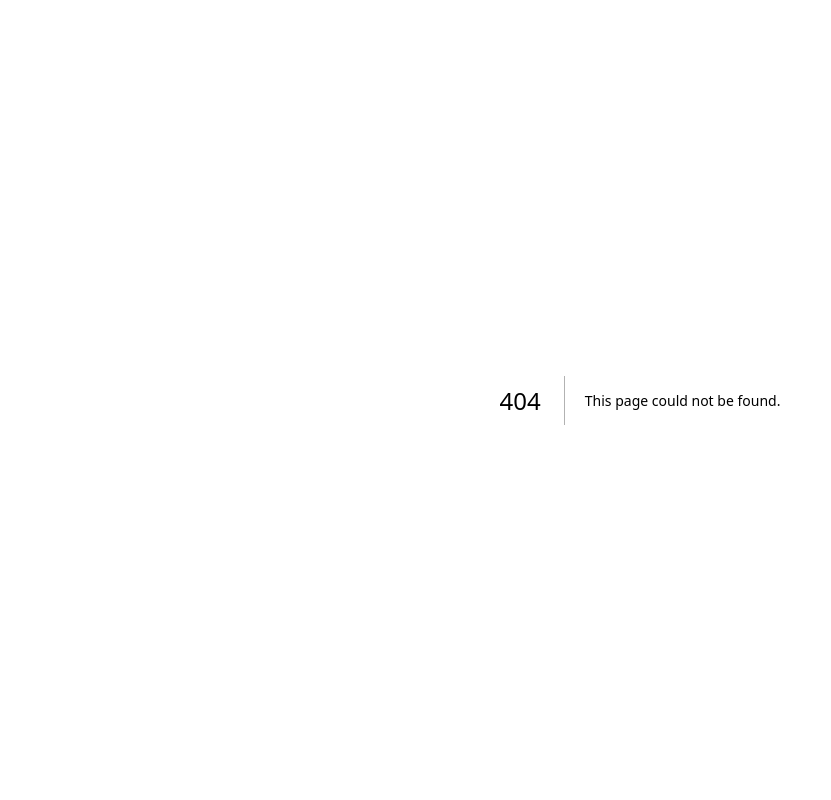
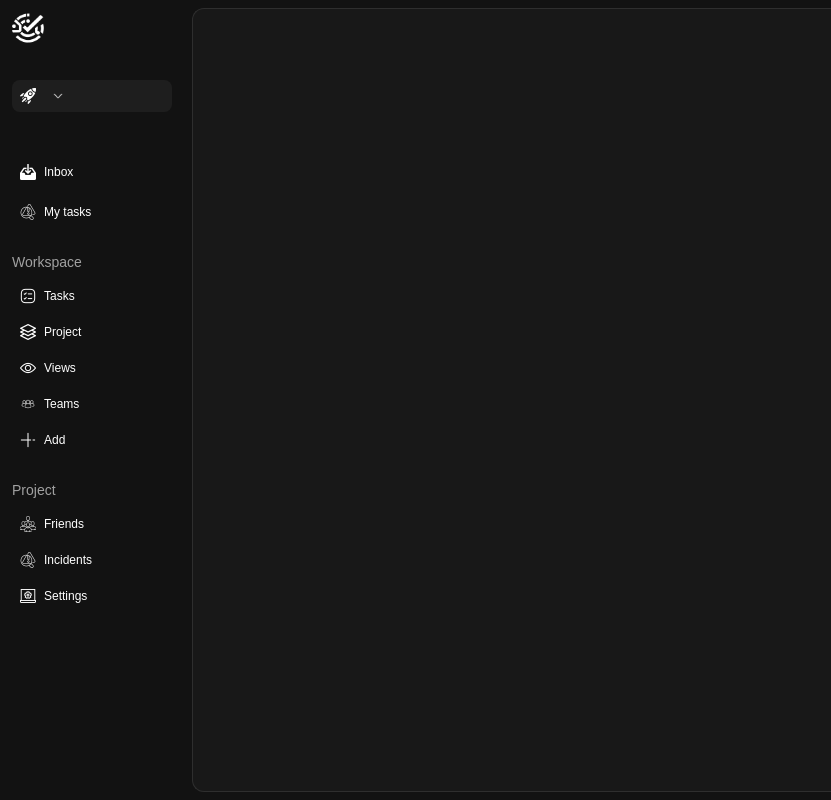
Before and after one commit to Simkow/incidenthub-m, a Next.js app: page /1/1/project in a window 1280 px wide. Before the commit this address had no page. Shown: the whole page, without its empty margins (0-831 px from the left). Built offline with nearby package versions, Linux system fonts and the light colour scheme.

Commit message:
feat: implement Project component and ProjectPage; add API route for project retrieval

```diff
--- a/app/[user]/[workspace]/Sidebar.tsx
+++ b/app/[user]/[workspace]/Sidebar.tsx
@@ -35,7 +35,7 @@ export const Sidebar: React.FC = () => {
   const [user, setUser] = useState("");
   const Workspace_Links = [
     { name: "Tasks", to: `/${user}/${currentWorkspace}/tasks`, icon: Tasks },
-    { name: "Project", to: "/app/project", icon: Projects },
+    { name: "Project", to: `/${user}/${currentWorkspace}/project`, icon: Projects },
     { name: "Views", to: "/app/views", icon: Views },
     { name: "Teams", to: "/app/teams", icon: Teams },
   ];
--- /dev/null
+++ b/app/[user]/[workspace]/project/Project.tsx
@@ -0,0 +1,34 @@
+'use client';
+
+import { motion } from 'motion/react'
+import { useState, useEffect } from 'react'
+
+export const Project: React.FC = () => {
+    const [username] = useState(() => {
+        if (typeof window === "undefined") {
+            return;
+        }
+        const user = localStorage.getItem("users");
+        if (!user) {
+            return;
+        }
+        const userTransformed = user.replace(/"/g, "");
+        return userTransformed;
+    })
+
+
+    return (
+        <motion.main
+        initial={{ opacity: 0, filter: "blur(10px)" }}
+        animate={{ opacity: 1, filter: "blur(0px)" }}
+        transition={{ duration: 0.5 }}
+        className="w-full h-screen bg-[#121212] flex"
+        >
+            <section className="py-2 w-full h-full">
+                <main className="w-full h-full border-y border-l rounded-l-xl border-[#2e2e2e] bg-[#181818] flex flex-col items-center p-4 gap-8 text-white relative">
+
+                </main>
+            </section>
+        </motion.main>
+    )
+}
--- /dev/null
+++ b/app/[user]/[workspace]/project/page.tsx
@@ -0,0 +1,15 @@
+import { Sidebar } from '../Sidebar'
+import { Project } from './Project'
+
+const ProjectPage: React.FC = () => {
+    return(
+        <div>
+            <Sidebar />
+            <div className="ml-48 bg-[#121212]">
+                <Project />
+            </div>
+        </div>
+    )
+}
+
+export default ProjectPage
--- /dev/null
+++ b/app/api/get-project/route.ts
@@ -0,0 +1,27 @@
+import { sql } from '../../lib/db';
+
+export async function POST(req: Request) {
+    try {
+        const { username, workspace } = await req.json();
+
+        if (!username || !workspace) {
+            return Response.json({message: "Username or workspace is empty"}, {status: 400})
+        }
+
+        const userIdRow = await sql`SELECT id FROM users WHERE name = ${username} LIMIT 1`;
+        const userId = userIdRow[0].id;
+
+        const workspaceIdRow = await sql`SELECT id FROM workspaces WHERE workspace_name = ${workspace} LIMIT 1`;
+        const workspaceId = workspaceIdRow[0].id;
+
+        if (!userId.length  || !workspaceId.length) {
+            return Response.json({message: "user ID or workspace ID is not get correctly"}, {status: 200})
+        }
+
+        const workspaceData = await sql`SELECT * FROM workspaces WHERE id = ${workspaceId} AND owner_id = ${userId}`;
+        //Miejsce zakończenia - pobieranie workspacu również w warunku obecności zewnętrznego membera (nie ownera)
+
+    } catch (error) {
+
+    }
+}
```
